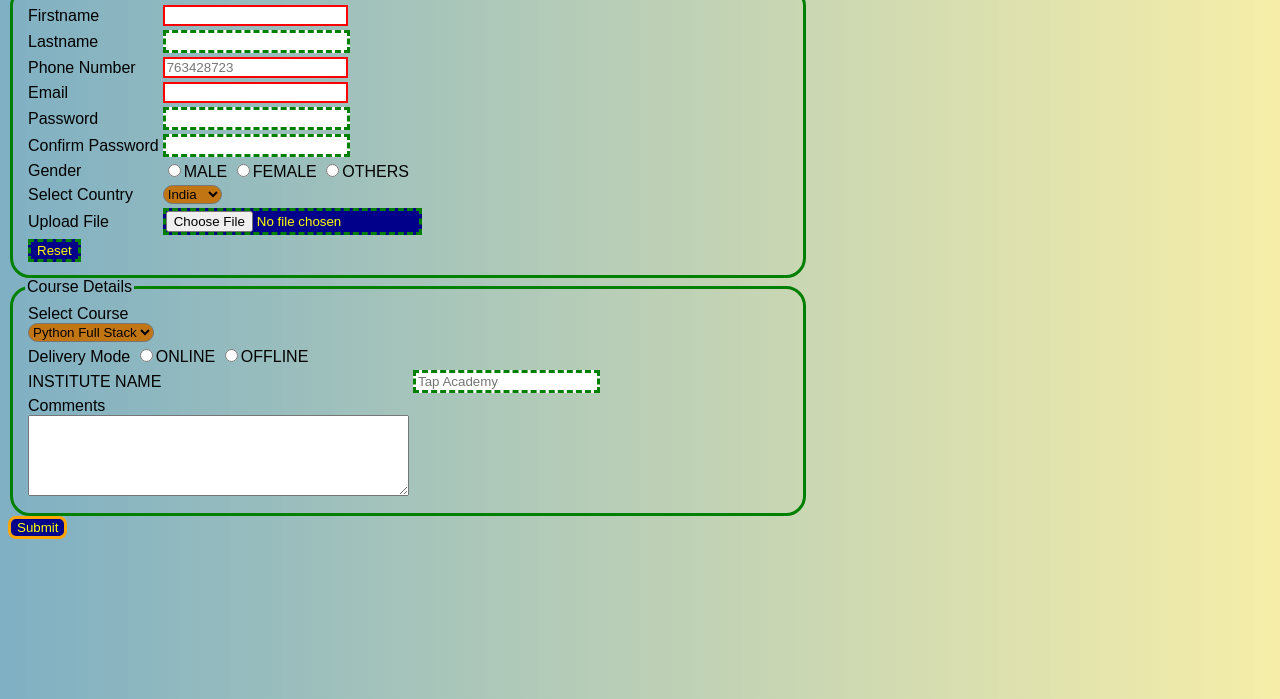
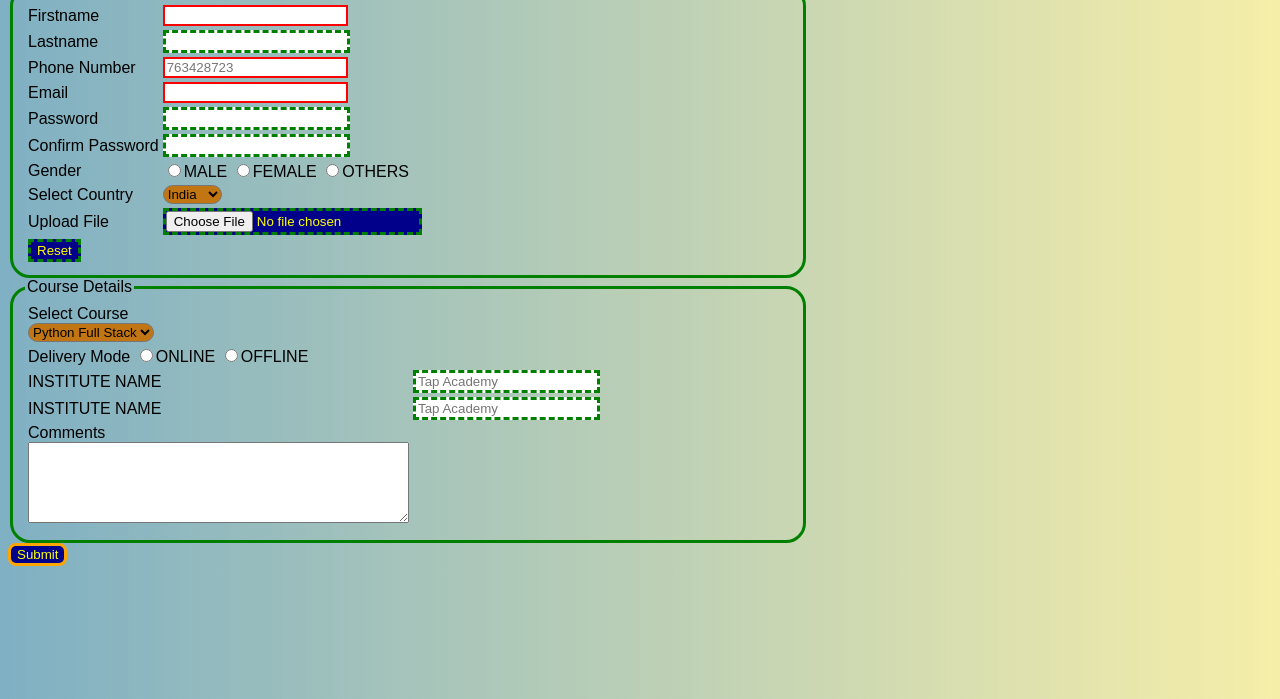
Before and after one commit to Jyotsnakoduru/Projectforms, a plain HTML site: page index.html in a window 1280 px wide. Shown: the part 101-800 px from the top of the page. Drawn offline with Linux system fonts and the light colour scheme.

Commit message:
Update index.html

```diff
--- a/index.html
+++ b/index.html
@@ -117,6 +117,10 @@
                     <TD><input type="text" placeholder="Tap Academy"</TD>
                     </tr>
                 <tr>
+                    <td><label>INSTITUTE NAME</label></td>
+                    <td><input type="text" placeholder="Tap Academy"</td>
+                </tr>
+                <tr>
                     <td>
                         <label>Comments</label><br>
                         <textarea name="" id="" rows="5" cols="45"></textarea>
```
